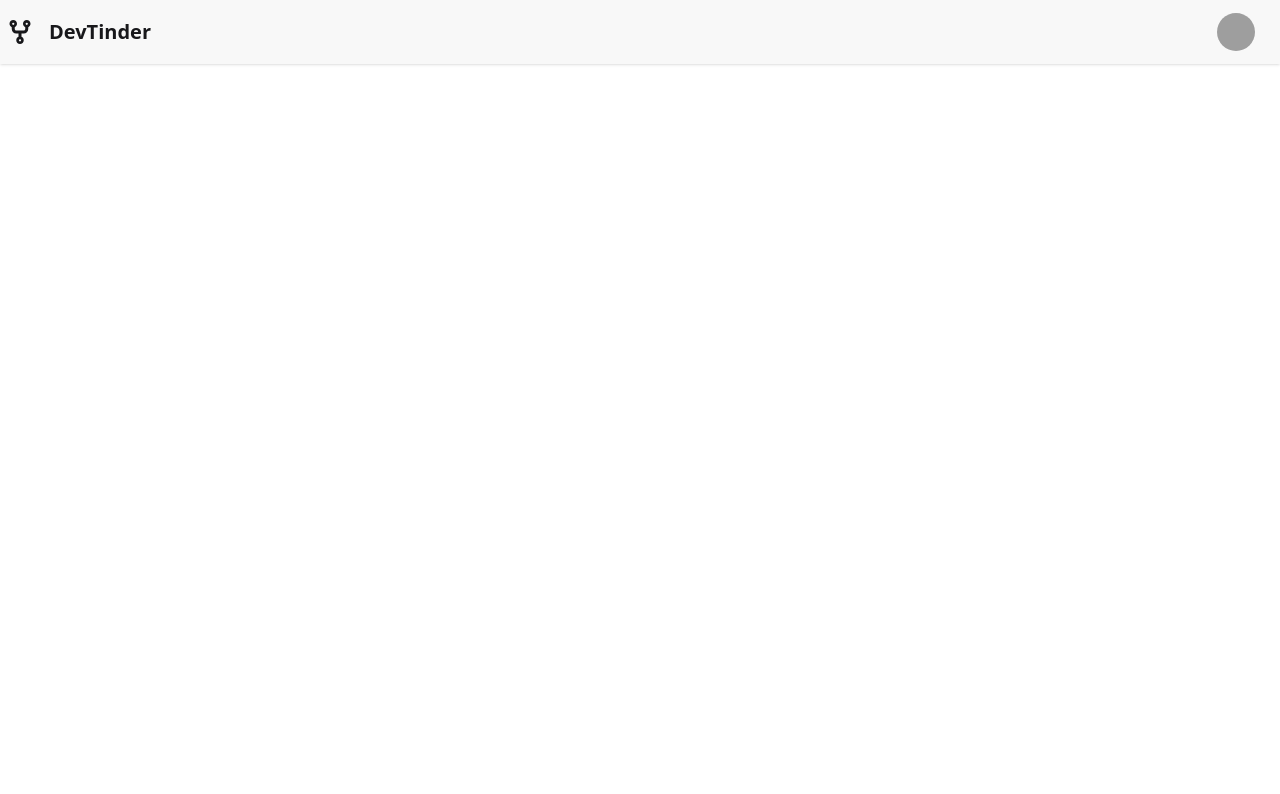
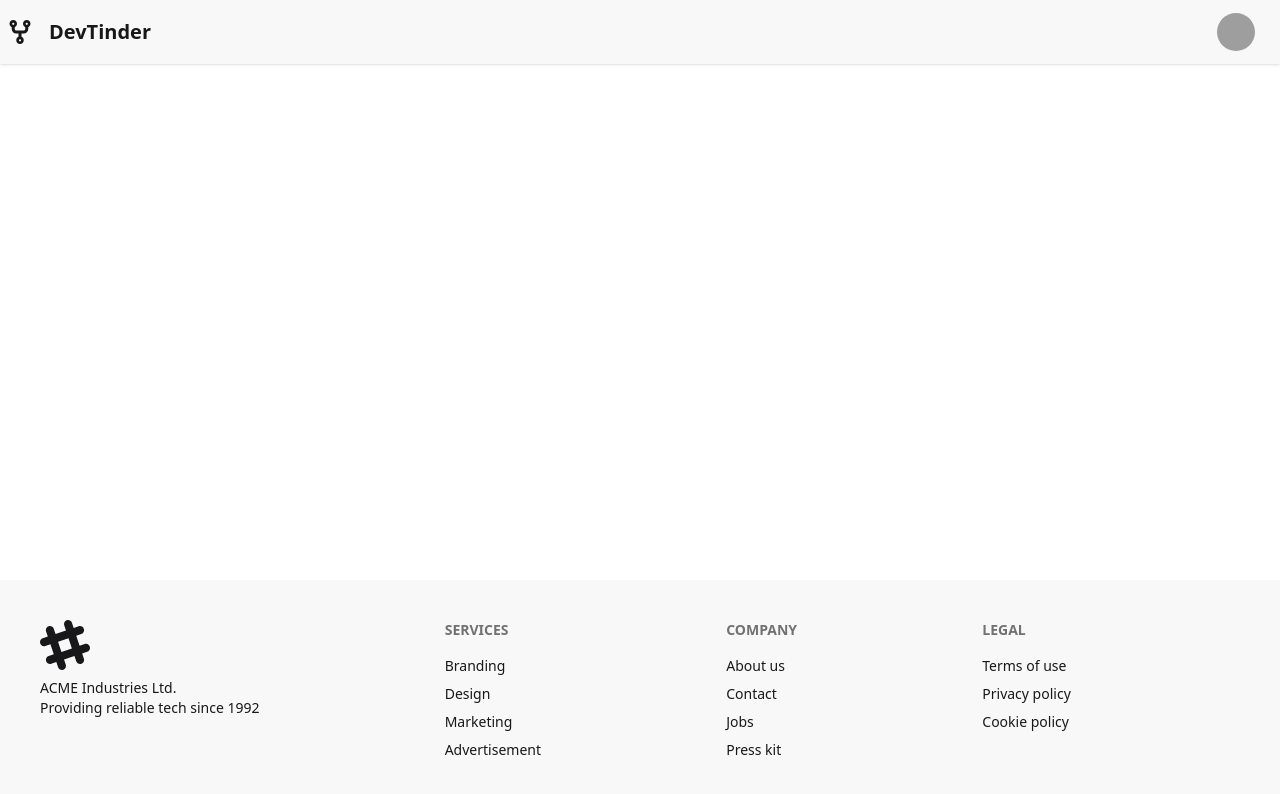
Before and after one commit to vishalawaken/devTinder-Web, a React (Vite) app: page / in a window 1280 px wide. Shown: the top 794 px of the page. Built offline with nearby package versions, Linux system fonts and the light colour scheme; grey boxes are pictures that could not be loaded.

Commit message:
Add routing and new components for improved application structure. Created Body, Footer, Login, Profile, and Feed components. Integrated React Router for navigation and updated README to reflect new features.

```diff
--- a/src/App.jsx
+++ b/src/App.jsx
@@ -1,12 +1,25 @@
-import React from 'react'
-import Navbar from './Components/Navbar';
+import React from "react";
+import { BrowserRouter, Routes, Route } from "react-router-dom";
+import Body from "./Components/Body";
+import Login from "./Components/Login";
+import Profile from "./Components/Profile";
+import Feed from "./Components/Feed";
 
 const App = () => {
   return (
     <>
-    <Navbar />
-      </>
-  )
-}
+      <BrowserRouter basename="/">
+        <Routes>
+          <Route path="/" element={<Body></Body>}>
+          <Route path="/login" element={<Login></Login>}></Route>
+          <Route path="/profile" element={<Profile></Profile>}></Route>
+          <Route path="/feed" element={<Feed></Feed>}></Route>
+          </Route>
+        </Routes>
+      </BrowserRouter>
 
-export default App
+    </>
+  );
+};
+
+export default App;
--- /dev/null
+++ b/src/Components/Body.jsx
@@ -0,0 +1,16 @@
+import React from "react";
+import Navbar from "./Navbar";
+import { Outlet } from "react-router-dom";
+import Footer from "./Footer";
+
+const Body = () => {
+  return (
+    <div>
+      <Navbar></Navbar>
+      <Outlet></Outlet>
+      <Footer></Footer>
+    </div>
+  );
+};
+
+export default Body;
--- /dev/null
+++ b/src/Components/Feed.jsx
@@ -0,0 +1,9 @@
+import React from 'react'
+
+const Feed = () => {
+  return (
+    <div>Feed</div>
+  )
+}
+
+export default Feed
--- /dev/null
+++ b/src/Components/Footer.jsx
@@ -0,0 +1,50 @@
+import React from 'react'
+
+const Footer = () => {
+  return (
+    <div >
+        <footer className="footer sm:footer-horizontal bg-base-200 text-base-content p-10 fixed bottom-0 w-full">
+  <aside>
+    <svg
+      width="50"
+      height="50"
+      viewBox="0 0 24 24"
+      xmlns="http://www.w3.org/2000/svg"
+      fillRule="evenodd"
+      clipRule="evenodd"
+      className="fill-current">
+      <path
+        d="M22.672 15.226l-2.432.811.841 2.515c.33 1.019-.209 2.127-1.23 2.456-1.15.325-2.148-.321-2.463-1.226l-.84-2.518-5.013 1.677.84 2.517c.391 1.203-.434 2.542-1.831 2.542-.88 0-1.601-.564-1.86-1.314l-.842-2.516-2.431.809c-1.135.328-2.145-.317-2.463-1.229-.329-1.018.211-2.127 1.231-2.456l2.432-.809-1.621-4.823-2.432.808c-1.355.384-2.558-.59-2.558-1.839 0-.817.509-1.582 1.327-1.846l2.433-.809-.842-2.515c-.33-1.02.211-2.129 1.232-2.458 1.02-.329 2.13.209 2.461 1.229l.842 2.515 5.011-1.677-.839-2.517c-.403-1.238.484-2.553 1.843-2.553.819 0 1.585.509 1.85 1.326l.841 2.517 2.431-.81c1.02-.33 2.131.211 2.461 1.229.332 1.018-.21 2.126-1.23 2.456l-2.433.809 1.622 4.823 2.433-.809c1.242-.401 2.557.484 2.557 1.838 0 .819-.51 1.583-1.328 1.847m-8.992-6.428l-5.01 1.675 1.619 4.828 5.011-1.674-1.62-4.829z"></path>
+    </svg>
+    <p>
+      ACME Industries Ltd.
+      <br />
+      Providing reliable tech since 1992
+    </p>
+  </aside>
+  <nav>
+    <h6 className="footer-title">Services</h6>
+    <a className="link link-hover">Branding</a>
+    <a className="link link-hover">Design</a>
+    <a className="link link-hover">Marketing</a>
+    <a className="link link-hover">Advertisement</a>
+  </nav>
+  <nav>
+    <h6 className="footer-title">Company</h6>
+    <a className="link link-hover">About us</a>
+    <a className="link link-hover">Contact</a>
+    <a className="link link-hover">Jobs</a>
+    <a className="link link-hover">Press kit</a>
+  </nav>
+  <nav>
+    <h6 className="footer-title">Legal</h6>
+    <a className="link link-hover">Terms of use</a>
+    <a className="link link-hover">Privacy policy</a>
+    <a className="link link-hover">Cookie policy</a>
+  </nav>
+</footer>
+    </div>
+  )
+}
+
+export default Footer
--- /dev/null
+++ b/src/Components/Login.jsx
@@ -0,0 +1,9 @@
+import React from 'react'
+
+const Login = () => {
+  return (
+    <div>Login</div>
+  )
+}
+
+export default Login
--- /dev/null
+++ b/src/Components/Profile.jsx
@@ -0,0 +1,9 @@
+import React from 'react'
+
+const Profile = () => {
+  return (
+    <div>Profile</div>
+  )
+}
+
+export default Profile
```
Also changed, not shown: 1 other file (tests, documents, lock files or other folders).
